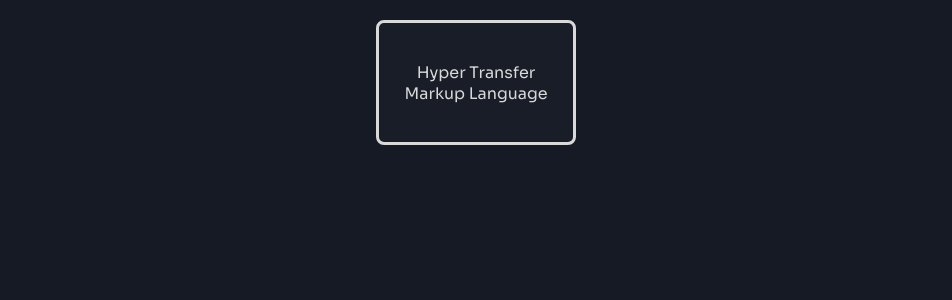
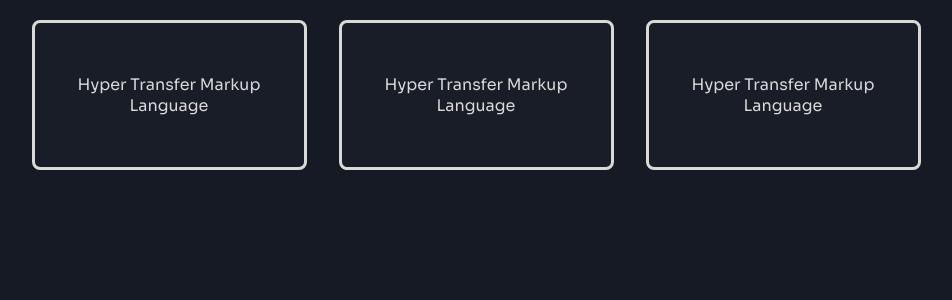
Before and after one commit to celso-rodrigo/html5-quiz, a React (Vite) app: page / in a window 1280 px wide. Shown: the top 300 px of the page, without its empty margins (164-1116 px from the left). Built offline with nearby package versions, Linux system fonts and the light colour scheme.

Commit message:
feat: Cirado componente QuestionsWrapper

```diff
--- a/src/App.tsx
+++ b/src/App.tsx
@@ -1,11 +1,14 @@
 import QuestionCard from "./Components/QuestionCard"
-import Wrapper from "./Styles/WrapperStyles"
+import Wrapper, { QuestionsWrapper } from "./Styles/WrapperStyles"
 
 function App() {
-
   return (
     <Wrapper>
-      <QuestionCard selected answered={false} correctAnswer option="Hyper Transfer Markup Language" />
+      <QuestionsWrapper>
+        <QuestionCard selected answered={false} correctAnswer option="Hyper Transfer Markup Language" />
+        <QuestionCard selected answered={false} correctAnswer option="Hyper Transfer Markup Language" />
+        <QuestionCard selected answered={false} correctAnswer option="Hyper Transfer Markup Language" />
+      </QuestionsWrapper>
     </Wrapper>
   )
 }
--- a/src/Styles/ButtonStyles.ts
+++ b/src/Styles/ButtonStyles.ts
@@ -6,8 +6,8 @@ const QuestionButton = styled.button`
   font-size: 1rem;
   background-color: ${colors.grey5};
   padding: 10px;
-  height: 125px;
-  width: 200px;
+  height: 150px;
+  width: 275px;
   transition: 1s;
 
   border: 3px solid;
--- a/src/Styles/WrapperStyles.ts
+++ b/src/Styles/WrapperStyles.ts
@@ -16,17 +16,36 @@ const Wrapper = styled.div`
   font-family: 'Sora', sans-serif;
   padding: 20px;
   height: 100vh;
+  overflow-y: scroll;
+  background-color: ${colors.grey6};
 
   /* SM */
   @media (min-width: ${breakpoints.sm}) {
+    /* background-color: yellow; */
   }
 
   /* MD */
   @media (min-width: ${breakpoints.md}) {
+    /* background-color: orange; */
   }
 
   /* LG */
   @media (min-width: ${breakpoints.lg}) {
+    /* background-color: green; */
+  }
+`;
+
+export const QuestionsWrapper = styled.div`
+  display: flex;
+  flex-direction: column;
+  justify-content: center;
+  align-items: center;
+  gap: 2rem;
+  width: 100%;
+
+  /* MD */
+  @media (min-width: ${breakpoints.md}) {
+    flex-direction: row;
   }
 `;
 
```
